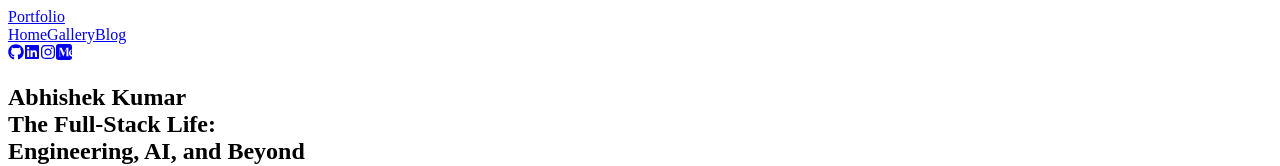
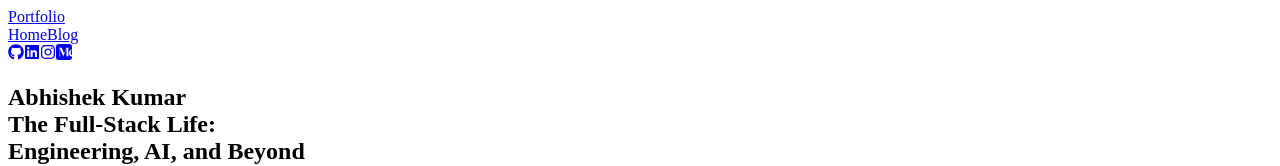
Before and after one commit to codesbya8h1/agent-a8h1, a React (Vite) app in the folder client/: page / in a window 1280 px wide. Shown: the top 166 px of the page. Built offline with nearby package versions, Linux system fonts and the light colour scheme.

Commit message:
Agent query: Could you check if the Gallery button has been removed from the navigation menu?
Temporarily disable the Gallery navigation button.

Screenshot: https://storage.googleapis.com/screenshot-production-us-central1/d545d3c0-6102-44ca-8231-89427822174c/e3f78725-e2f0-4c18-a348-3aa3b2fa7459.jpg

```diff
--- a/client/src/components/Navbar.tsx
+++ b/client/src/components/Navbar.tsx
@@ -8,7 +8,8 @@ export default function Navbar() {
 
   const navItems = [
     { href: "/", label: "Home" },
-    { href: "/gallery", label: "Gallery" },
+    // Gallery temporarily disabled
+    // { href: "/gallery", label: "Gallery" },
     { href: "/blog", label: "Blog" },
     // Print shop temporarily disabled
     // { href: "/print-shop", label: "Print Shop" },
```
Also changed, not shown: 1 other file (tests, documents, lock files or other folders).
